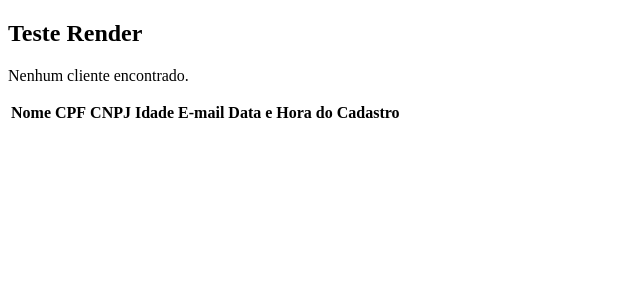
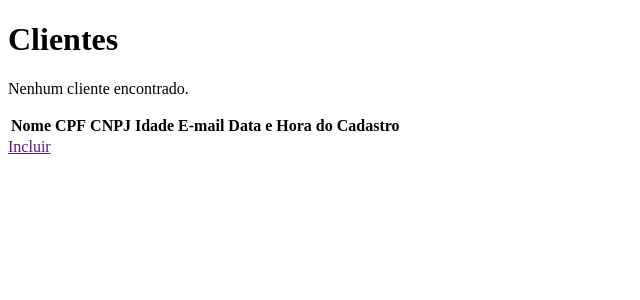
Before and after one commit to KelvinPilger/WebProjects, a PHP site: template app/views/listings/clientList.php in a window 1280 px wide. Shown: the top 300 px of the page, without its empty margins (0-640 px from the left). Run offline with PHP 8.4, Linux system fonts and the light colour scheme; the template is opened without the code that fills it, so the values that code supplies are empty.

Commit message:
Style: Aplicação de melhoria no estilo da tabela de listagem de clientes.

```diff
--- a/app/controllers/main/ClientController.php
+++ b/app/controllers/main/ClientController.php
@@ -14,7 +14,7 @@ class ClientController extends Controller{
         $this->renderView('listings/clientList', [
             'clients' => $clients,
             'style' => [
-                '/../../../public/assets/css/clientList.css'
+                '../../assets/css/clientList.css'
             ],
         ]);
     }
@@ -34,7 +34,7 @@ class ClientController extends Controller{
 			$this->renderView('listings/clientList', [
             'clients' => $clients,
             'style' => [
-                '../../../../public/assets/css/clientList.css'
+                '../../../assets/css/clientList.css'
             ],
         ]);
 		}
--- a/app/views/layout.php
+++ b/app/views/layout.php
@@ -3,6 +3,9 @@
 <head>
   <meta charset="UTF-8">
   <title>ServFácil (SF)</title>
+  <link rel="preconnect" href="https://fonts.googleapis.com">
+  <link rel="preconnect" href="https://fonts.gstatic.com" crossorigin>
+  <link href="https://fonts.googleapis.com/css2?family=Rubik:ital,wght@0,300..900;1,300..900&display=swap" rel="stylesheet">
   <?php if(!empty($style) && is_array($style)): ?>
 	<?php foreach ($style as $href):?>
 		<link rel="stylesheet" href="<?= htmlspecialchars($href) ?>">
@@ -10,7 +13,7 @@
   <?php endif; ?>
 </head>
 <body>
-  <main><?= $content // aqui cai o HTML da view específica ?></main>
+  <main><?= $content ?></main>
   <footer></footer>
 </body>
 </html>
--- a/app/views/listings/clientList.php
+++ b/app/views/listings/clientList.php
@@ -1,4 +1,6 @@
-<h2>Teste Render</h2>
+<div class="clientsTitle">
+	<h1>Clientes</h1>
+</div>
 <div class="tableContainer">
 	<table class="myTable">
 		<thead>
@@ -28,4 +30,7 @@
 			<?php endif; ?>
 		</tbody>
 	</table>
+	<a href="" class="btnIncluir">
+		Incluir
+	</a>
 </div>
```
Also changed, not shown: public/assets/css/clientList.css.
